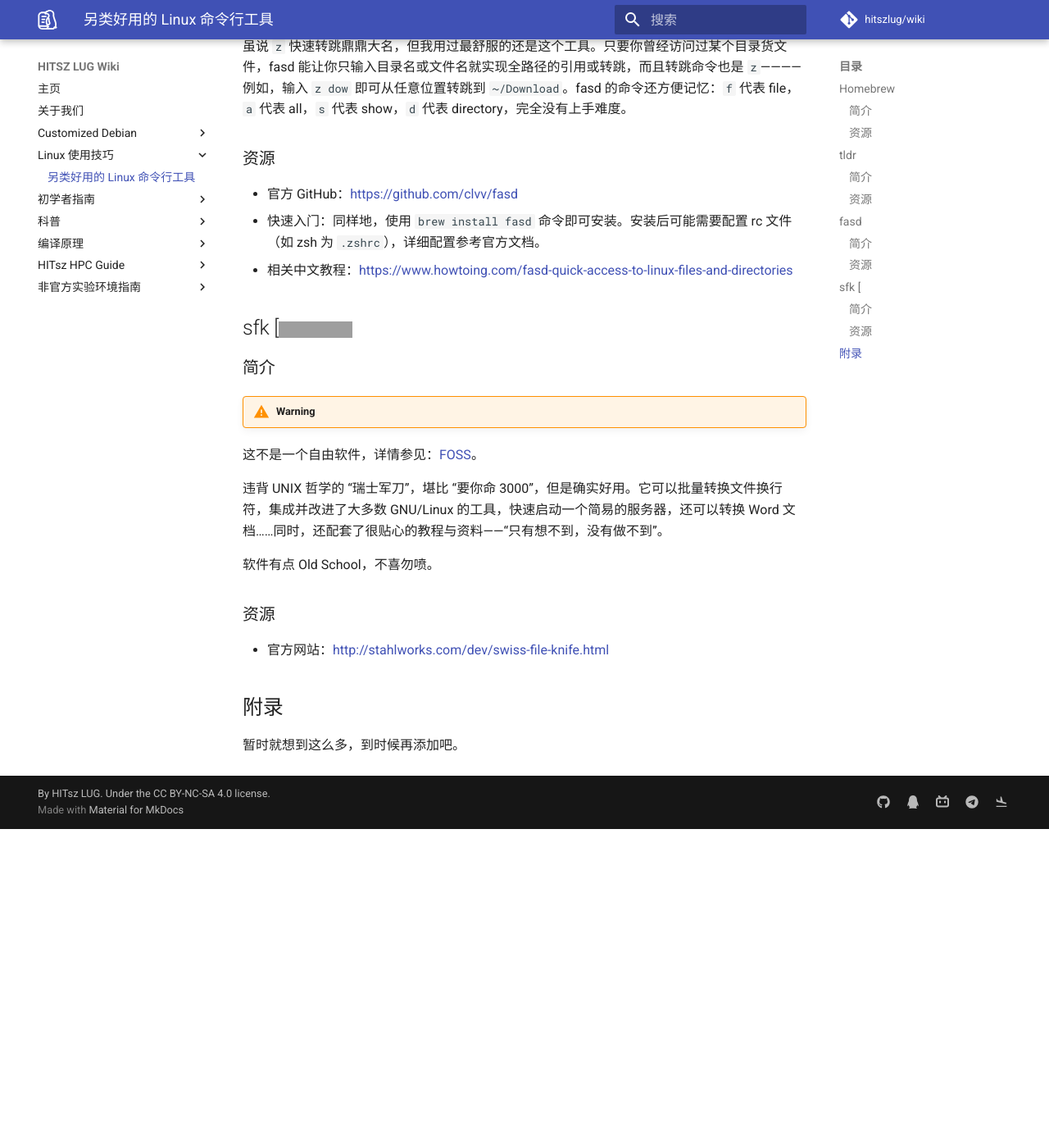
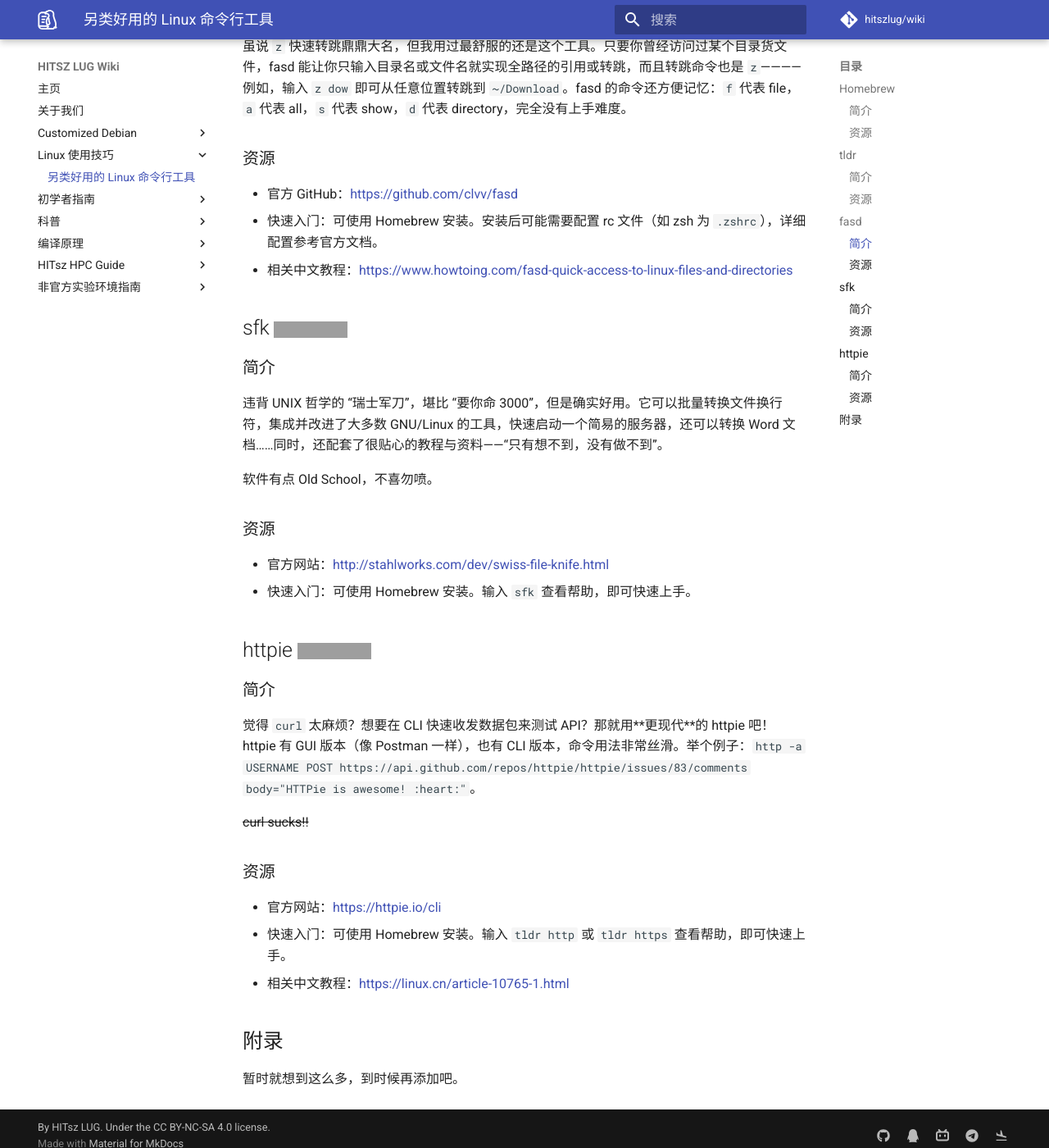
Before and after one commit to hitszosa/wiki, an MkDocs documentation site: the page built from docs/linux-tricks/handy-cli-apps.md, in a window 1280 px wide and 1400 px high, scrolled down 1079 px. Shown: the whole window at 82% size. Built offline with MkDocs 1.6.1 and Material for MkDocs 9.7.7, drawn with Linux system fonts in a browser that asks for light colours; comment, search, counter and statistics services are not loaded; before the commit the page ends 2090 px from its top, so only the background shows below that; grey boxes are pictures that could not be loaded.

Commit message:
feat: add content - add content in hany-cli-apps

```diff
--- a/docs/linux-tricks/handy-cli-apps.md
+++ b/docs/linux-tricks/handy-cli-apps.md
@@ -38,15 +36,12 @@ Too long; didn't read. ~~即 “太长不看”~~ 废话不多说，就是这款
 ### 资源
 
 - 官方 GitHub：[https://github.com/clvv/fasd](https://github.com/clvv/fasd)
-- 快速入门：同样地，使用 `brew install fasd` 命令即可安装。安装后可能需要配置 rc 文件（如 zsh 为 `.zshrc`），详细配置参考官方文档。
+- 快速入门：可使用 Homebrew 安装。安装后可能需要配置 rc 文件（如 zsh 为 `.zshrc`），详细配置参考官方文档。
 - 相关中文教程：[https://www.howtoing.com/fasd-quick-access-to-linux-files-and-directories](https://www.howtoing.com/fasd-quick-access-to-linux-files-and-directories)
 
-## sfk [![sfk homebrew version](https://img.shields.io/homebrew/v/sfk?style=flat-square)
+## sfk [![sfk homebrew version](https://img.shields.io/homebrew/v/sfk?style=flat-square)](https://formulae.brew.sh/formula/sfk)
 
 ### 简介
-
-!!! warning
-这不是一个自由软件，详情参见：[FOSS](https://itsfoss.com/what-is-foss/)。
 
 违背 UNIX 哲学的 “瑞士军刀”，堪比 “要你命 3000”，但是确实好用。它可以批量转换文件换行符，集成并改进了大多数 GNU/Linux 的工具，快速启动一个简易的服务器，还可以转换 Word 文档……同时，还配套了很贴心的教程与资料——“只有想不到，没有做不到”。
 
@@ -55,6 +50,21 @@ Too long; didn't read. ~~即 “太长不看”~~ 废话不多说，就是这款
 ### 资源
 
 - 官方网站：[http://stahlworks.com/dev/swiss-file-knife.html](http://stahlworks.com/dev/swiss-file-knife.html)
+- 快速入门：可使用 Homebrew 安装。输入 `sfk` 查看帮助，即可快速上手。
+
+## httpie [![httpie homebrew version](https://img.shields.io/homebrew/v/httpie?style=flat-square)](https://formulae.brew.sh/formula/httpie)
+
+### 简介
+
+觉得 `curl` 太麻烦？想要在 CLI 快速收发数据包来测试 API？那就用**更现代**的 httpie 吧！httpie 有 GUI 版本（像 Postman 一样），也有 CLI 版本，命令用法非常丝滑。举个例子：`http -a USERNAME POST https://api.github.com/repos/httpie/httpie/issues/83/comments body="HTTPie is awesome! :heart:"`。
+
+~~curl sucks!!~~
+
+### 资源
+
+- 官方网站：[https://httpie.io/cli](https://httpie.io/cli)
+- 快速入门：可使用 Homebrew 安装。输入 `tldr http` 或 `tldr https` 查看帮助，即可快速上手。
+- 相关中文教程：[https://linux.cn/article-10765-1.html](https://linux.cn/article-10765-1.html)
 
 ## 附录
 
```
Also changed, not shown: other parts of docs/linux-tricks/handy-cli-apps.md (+0 -2 lines).
